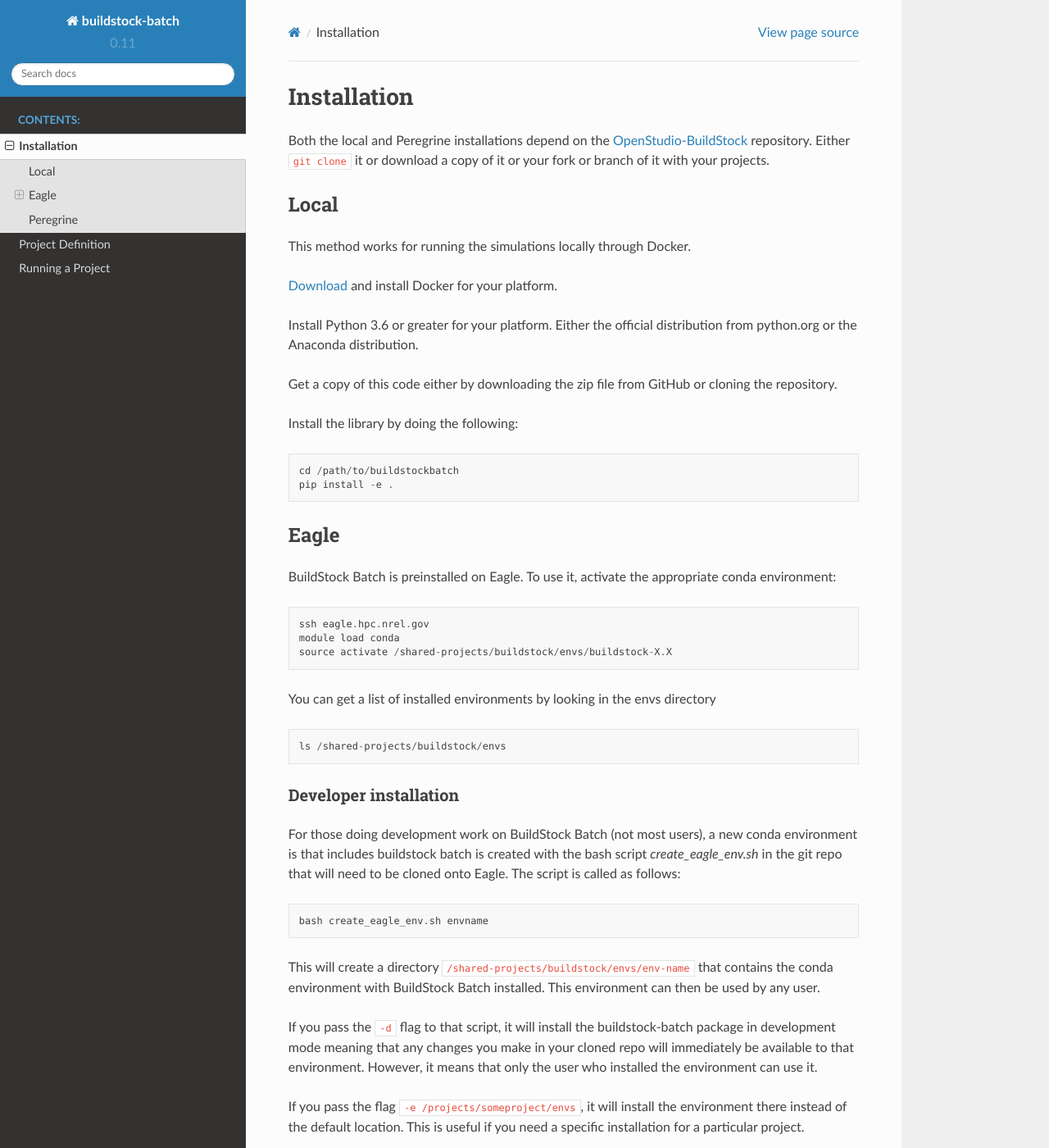
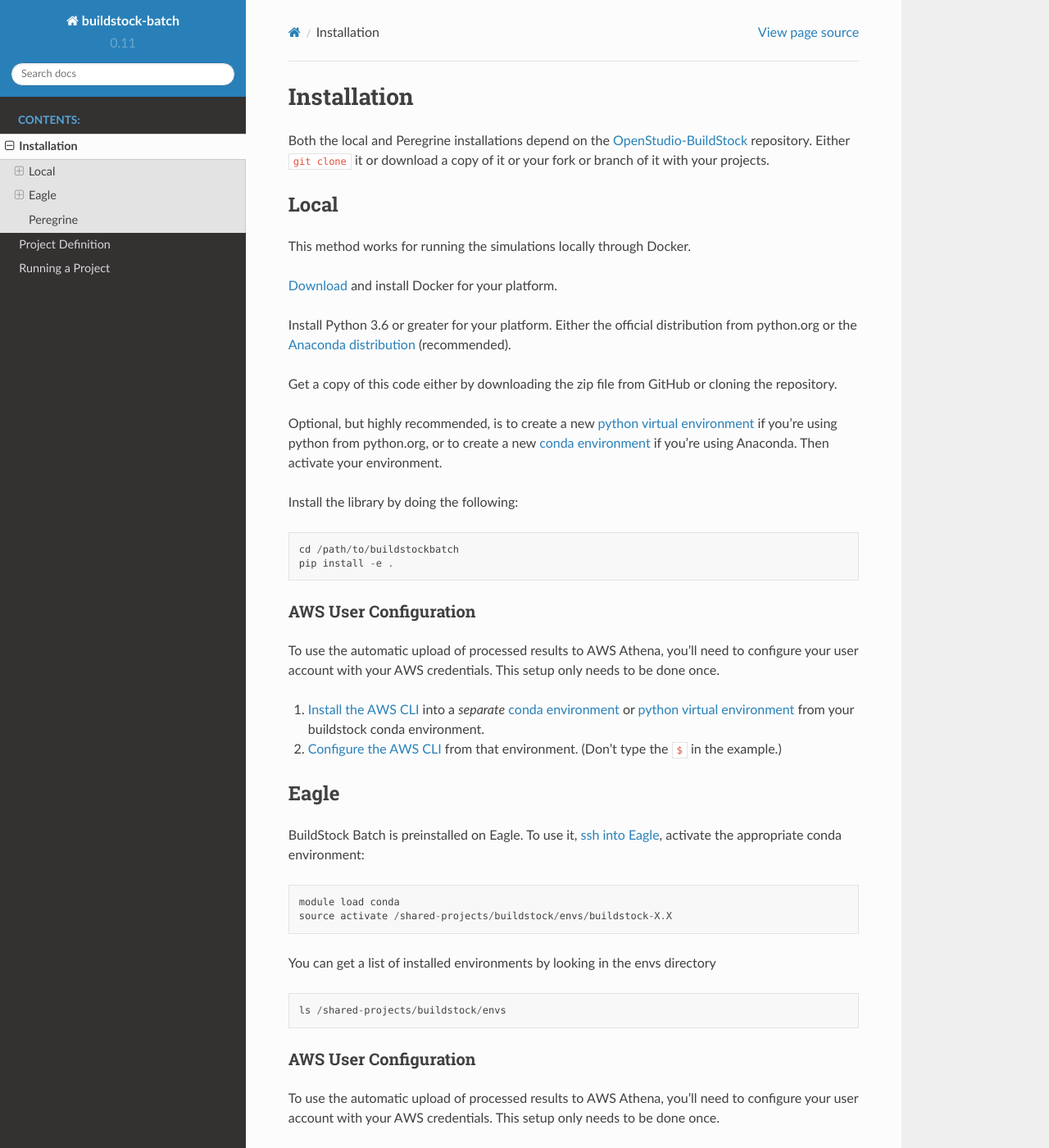
Before and after one commit to NREL/buildstockbatch, a Sphinx documentation site: the page built from docs/installation.rst, in a window 1280 px wide and 1400 px high. Shown: the whole window at 82% size. Built offline with Sphinx 7.4.7 and the Read the Docs theme 2.0.0, drawn with Linux system fonts in a browser that asks for light colours; some of the changed text lies outside the part shown.

Commit message:
updating docs with more aws config information

```diff
--- a/docs/installation.rst
+++ b/docs/installation.rst
@@ -11,13 +11,21 @@ Local
 
 This method works for running the simulations locally through Docker.
 
-`Download <http://docker.io>`__ and install Docker for your platform.
+`Download <http://docker.io>`_ and install Docker for your platform.
 
 Install Python 3.6 or greater for your platform. Either the official
-distribution from python.org or the Anaconda distribution.
+distribution from python.org or the `Anaconda distribution
+<https://www.anaconda.com/distribution/>`_ (recommended).
 
-Get a copy of this code either by downloading the zip file from GitHub
-or cloning the repository.
+Get a copy of this code either by downloading the zip file from GitHub or
+cloning the repository.
+
+Optional, but highly recommended, is to create a new `python virtual
+environment`_ if you're using python from python.org, or to create a new `conda
+environment`_ if you're using Anaconda. Then activate your environment.
+
+.. _python virtual environment: https://docs.python.org/3/library/venv.html
+.. _conda environment: https://conda.io/projects/conda/en/latest/user-guide/tasks/manage-environments.html
 
 Install the library by doing the following:
 
@@ -26,16 +34,34 @@ Install the library by doing the following:
    cd /path/to/buildstockbatch
    pip install -e .
 
+.. _aws-user-config-local:
+
+AWS User Configuration
+......................
+
+To use the automatic upload of processed results to AWS Athena, you'll need to
+configure your user account with your AWS credentials. This setup only needs to
+be done once.
+
+1. `Install the AWS CLI`_ into a *separate* `conda environment`_ or `python
+   virtual environment`_ from your buildstock conda environment.
+2. `Configure the AWS CLI`_ from that environment. (Don't type the ``$`` in the example.)
+
+.. _Install the AWS CLI: https://docs.aws.amazon.com/cli/latest/userguide/cli-chap-install.html
+.. _Configure the AWS CLI: https://docs.aws.amazon.com/cli/latest/userguide/cli-chap-configure.html#cli-quick-configuration
+
 .. _eagle_install:
 
 Eagle
 ~~~~~
 
-BuildStock Batch is preinstalled on Eagle. To use it, activate the appropriate conda environment:
+BuildStock Batch is preinstalled on Eagle. To use it, `ssh into Eagle`_,
+activate the appropriate conda environment:
+
+.. _ssh into Eagle: https://www.nrel.gov/hpc/eagle-user-basics.html
 
 ::
 
-   ssh eagle.hpc.nrel.gov
    module load conda
    source activate /shared-projects/buildstock/envs/buildstock-X.X
 
@@ -45,26 +71,55 @@ You can get a list of installed environments by looking in the envs directory
 
    ls /shared-projects/buildstock/envs
 
+.. _aws-user-config-eagle:
+
+AWS User Configuration
+......................
+
+To use the automatic upload of processed results to AWS Athena, you'll need to
+configure your user account with your AWS credentials. This setup only needs to
+be done once.
+
+First, `ssh into Eagle`_, then
+issue the following commands
+
+::
+
+   module load conda
+   source activate /shared-projects/buildstock/envs/awscli
+   aws configure
+
+Follow the on screen instructions to enter your AWS credentials. When you are
+done:
+
+::
+
+   source deactivate
+
 Developer installation
 ......................
 
-For those doing development work on BuildStock Batch (not most users), a new conda environment
-is that includes buildstock batch is created with the bash script `create_eagle_env.sh`
-in the git repo that will need to be cloned onto Eagle. The script is called as follows:
+For those doing development work on BuildStock Batch (not most users), a new
+conda environment is that includes buildstock batch is created with the bash
+script `create_eagle_env.sh` in the git repo that will need to be cloned onto
+Eagle. The script is called as follows:
 
 ::
 
    bash create_eagle_env.sh envname
 
-This will create a directory ``/shared-projects/buildstock/envs/env-name`` that contains the conda
-environment with BuildStock Batch installed. This environment can then be used by any user.
+This will create a directory ``/shared-projects/buildstock/envs/env-name`` that
+contains the conda environment with BuildStock Batch installed. This environment
+can then be used by any user.
 
-If you pass the ``-d`` flag to that script, it will install the buildstock-batch package in development mode
-meaning that any changes you make in your cloned repo will immediately be available to that environment.
-However, it means that only the user who installed the environment can use it.
+If you pass the ``-d`` flag to that script, it will install the buildstock-batch
+package in development mode meaning that any changes you make in your cloned
+repo will immediately be available to that environment. However, it means that
+only the user who installed the environment can use it.
 
-If you pass the flag ``-e /projects/someproject/envs``, it will install the environment there instead
-of the default location. This is useful if you need a specific installation for a particular project.
+If you pass the flag ``-e /projects/someproject/envs``, it will install the
+environment there instead of the default location. This is useful if you need a
+specific installation for a particular project.
 
 The ``-d`` and ``-e`` flags can also be combined if desired
 
@@ -77,8 +132,8 @@ Peregrine
 
 .. warning::
 
-   The use of BuildStock Batch on Peregrine is deprecated and not really maintained anymore.
-   We recommend using Eagle.
+   The use of BuildStock Batch on Peregrine is deprecated and not really
+   maintained anymore. We recommend using Eagle.
 
 
 To use this library you will need to have access to NREL's HPC system.
```
Also changed, not shown: docs/project_defn.rst (+19 -4 lines).
